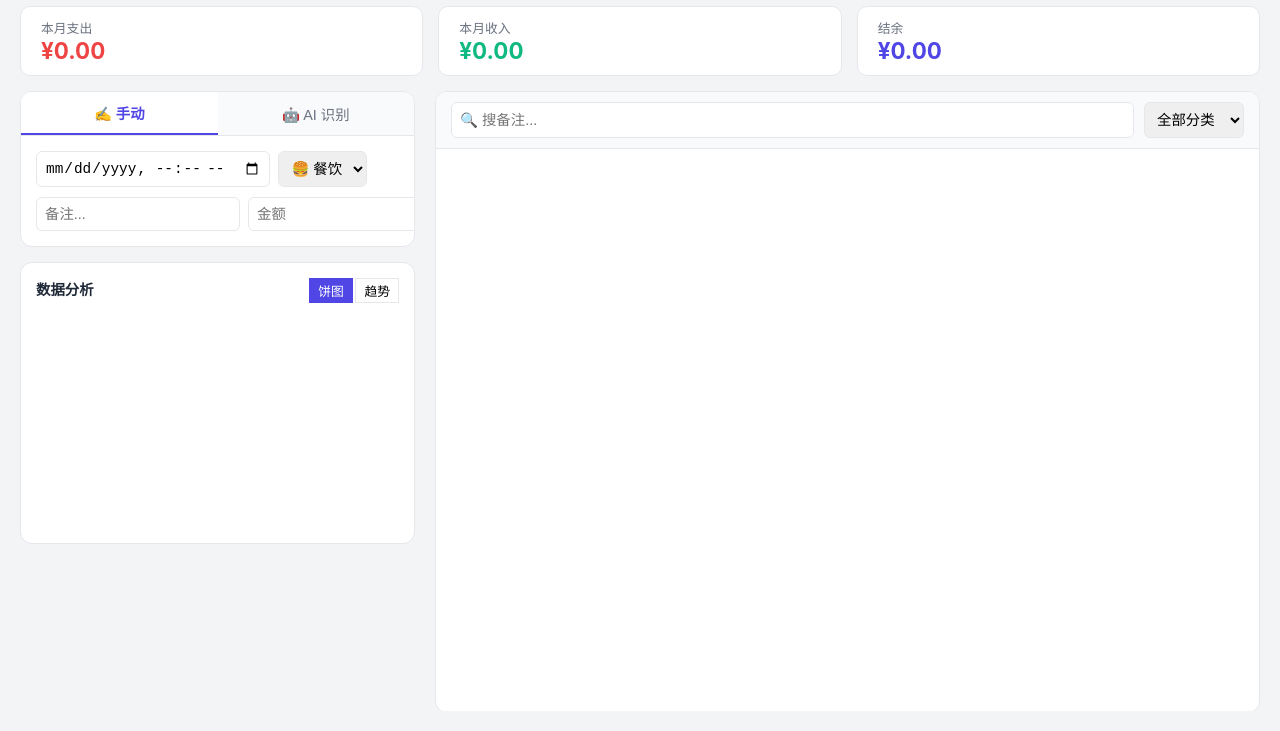
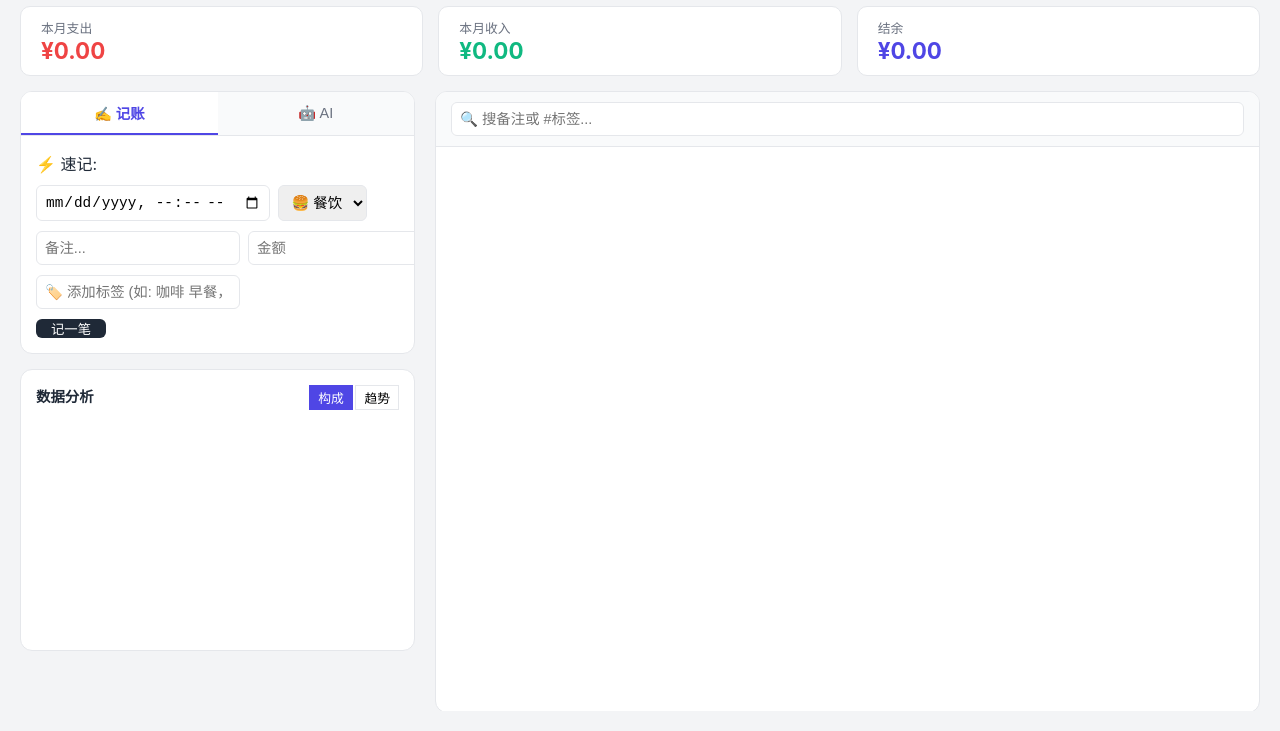
Before and after one commit to lilyjane111/money-tracker, a plain HTML site: page index.html in a window 1280 px wide. Shown: the part 69-800 px from the top of the page. Drawn offline with nearby package versions, Linux system fonts and the light colour scheme.

Commit message:
Update index.html
更新

```diff
--- a/index.html
+++ b/index.html
@@ -3,23 +3,22 @@
 <head>
     <meta charset="UTF-8">
     <meta name="viewport" content="width=device-width, initial-scale=1.0">
-    <title>财务指挥舱 Pro</title>
+    <title>财务指挥舱 V5</title>
     <link rel="stylesheet" href="style.css">
     <script src="https://cdn.jsdelivr.net/npm/chart.js"></script>
 </head>
 <body>
 
     <div class="dashboard-container">
-        <!-- 1. 顶部栏：增加了月份选择器 -->
+        <!-- 顶部栏 -->
         <header class="top-bar">
-            <div class="logo">🚀 财务指挥舱 Pro</div>
+            <div class="logo">🚀 财务指挥舱 V5</div>
             <div class="controls">
-                <!-- 关键更新：日期筛选 -->
                 <input type="month" id="month-filter" class="month-picker">
             </div>
         </header>
 
-        <!-- 2. 统计卡片 (更紧凑) -->
+        <!-- 统计卡片 -->
         <div class="stats-row">
             <div class="stat-item">
                 <span class="label">本月支出</span>
@@ -35,26 +34,34 @@
             </div>
         </div>
 
-        <!-- 3. 主布局：左右分栏，绝对不许撑破屏幕 -->
+        <!-- 主布局 -->
         <div class="main-grid">
 
-            <!-- === 左侧：操作 & 分析 === -->
+            <!-- 左侧面板 -->
             <div class="left-panel">
-                <!-- 滚动区域 -->
                 <div class="left-scroll-content">
 
-                    <!-- A. 输入区 (AI + 手动 整合) -->
+                    <!-- 输入区 -->
                     <div class="card input-section">
                         <div class="tab-header">
-                            <button class="tab-btn active" onclick="switchInput('manual')">✍️ 手动</button>
-                            <button class="tab-btn" onclick="switchInput('ai')">🤖 AI 识别</button>
+                            <button class="tab-btn active" onclick="switchInput('manual')">✍️ 记账</button>
+                            <button class="tab-btn" onclick="switchInput('ai')">🤖 AI</button>
                         </div>
 
                         <!-- 手动模式 -->
                         <div id="mode-manual" class="input-mode">
+                            <!-- 新功能：常用速记 -->
+                            <div class="quick-tags-area">
+                                <span class="qt-label">⚡️ 速记:</span>
+                                <div id="quick-actions" class="qt-list">
+                                    <!-- JS 生成: 充电、买水等 -->
+                                </div>
+                            </div>
+
                             <div class="row">
                                 <input type="datetime-local" id="date-input">
-                                <select id="category-input">
+                                <!-- 大分类 (保留用于画饼图) -->
+                                <select id="category-input" style="flex:0.6">
                                     <option value="餐饮">🍔 餐饮</option>
                                     <option value="交通">🚗 交通</option>
                                     <option value="购物">🛍️ 购物</option>
@@ -64,27 +71,36 @@
                                     <option value="其他">📝 其他</option>
                                 </select>
                             </div>
+
                             <div class="row">
                                 <input type="text" id="desc-input" placeholder="备注..." style="flex:2">
                                 <input type="number" id="amount-input" placeholder="金额" style="flex:1">
+                            </div>
+
+                            <!-- 新功能：打标签 -->
+                            <div class="row">
+                                <input type="text" id="tags-input" placeholder="🏷️ 添加标签 (如: 咖啡 早餐，空格分隔)" class="tag-input-field">
+                            </div>
+
+                            <div class="row btn-row">
                                 <button id="save-btn">记一笔</button>
                                 <button id="cancel-edit-btn" style="display:none">取消</button>
                             </div>
                         </div>
 
-                        <!-- AI 模式 (默认隐藏) -->
+                        <!-- AI 模式 -->
                         <div id="mode-ai" class="input-mode" style="display:none">
-                            <textarea id="ai-input" placeholder="例如：昨天晚上请客吃饭花了400..."></textarea>
+                            <textarea id="ai-input" placeholder="例如：刚才给电动车充电花了1元，或者 早饭吃了煎饼6块..."></textarea>
                             <button id="ai-btn" class="ai-btn">✨ 识别并保存</button>
                         </div>
                     </div>
 
-                    <!-- B. 图表区 (增加切换功能) -->
+                    <!-- 图表区 -->
                     <div class="card chart-section">
                         <div class="chart-header">
                             <span>数据分析</span>
                             <div class="chart-tabs">
-                                <button class="c-tab active" onclick="switchChart('pie')">饼图</button>
+                                <button class="c-tab active" onclick="switchChart('pie')">构成</button>
                                 <button class="c-tab" onclick="switchChart('line')">趋势</button>
                             </div>
                         </div>
@@ -95,24 +111,13 @@
                 </div>
             </div>
 
-            <!-- === 右侧：账单列表 (独立滚动 + 搜索) === -->
+            <!-- 右侧列表 -->
             <div class="right-panel">
                 <div class="card list-card">
-                    <!-- 搜索栏 -->
                     <div class="list-header">
-                        <input type="text" id="search-input" placeholder="🔍 搜备注..." class="search-box">
-                        <select id="filter-cat" class="filter-box">
-                            <option value="all">全部分类</option>
-                            <option value="餐饮">🍔 餐饮</option>
-                            <option value="交通">🚗 交通</option>
-                            <option value="购物">🛍️ 购物</option>
-                            <option value="娱乐">🎮 娱乐</option>
-                            <option value="居住">🏠 居住</option>
-                            <option value="工资">💰 工资</option>
-                        </select>
+                        <!-- 搜索框升级：支持搜标签 -->
+                        <input type="text" id="search-input" placeholder="🔍 搜备注或 #标签..." class="search-box">
                     </div>
-
-                    <!-- 列表滚动区 -->
                     <div class="list-body">
                         <ul id="list">
                             <!-- JS 生成 -->
@@ -124,6 +129,6 @@
         </div>
     </div>
 
-    <script type="module" src="app.js?v=V4_Pro"></script>
+    <script type="module" src="app.js?v=V5_Tags"></script>
 </body>
 </html>
```
